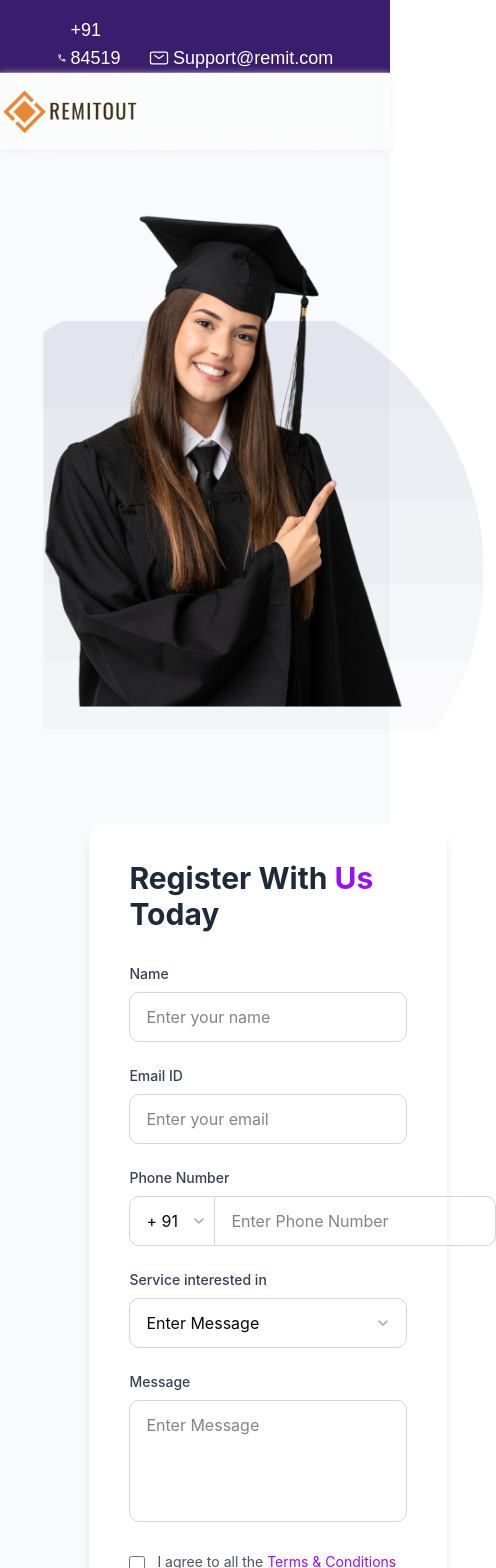
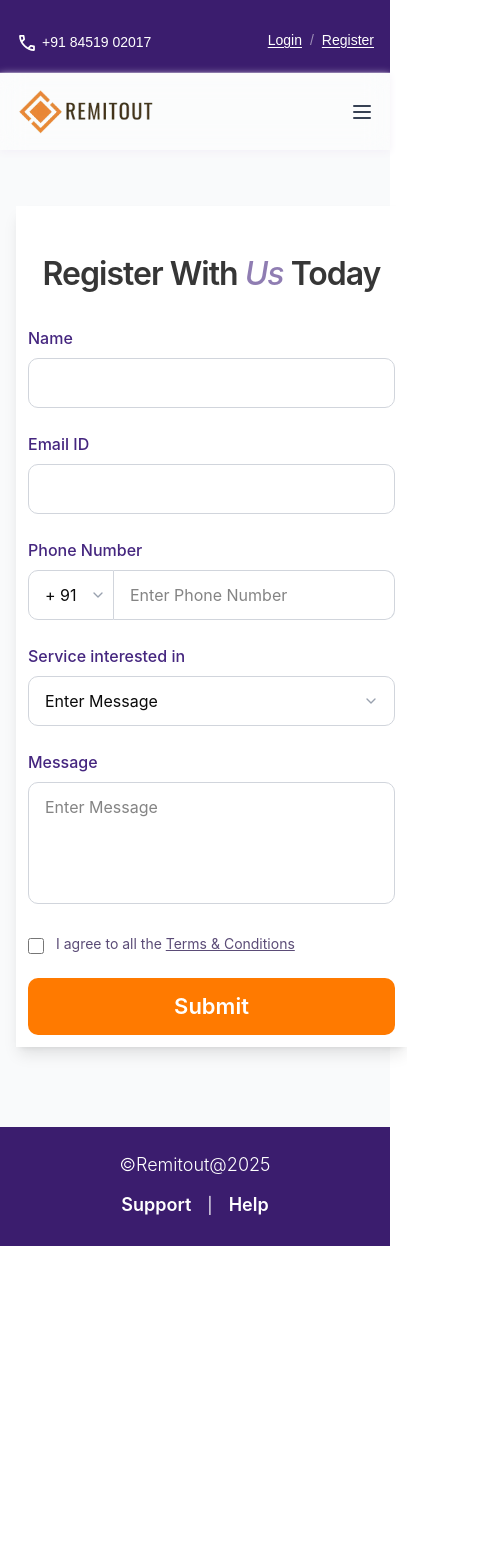
Before and after one commit to remitout2017-cell/remitout-landing, a Next.js app: page /register in a window 390 px wide. Shown: the top 1568 px of the page, 496 px wide, since content can reach past the window. After the commit the page ends 1246 px from the top, so only its background shows below. Built offline with nearby package versions, Linux system fonts and the light colour scheme.

Commit message:
registration page made for responsivness

```diff
--- a/app/register/page.tsx
+++ b/app/register/page.tsx
@@ -12,31 +12,33 @@ export default function RegisterPage() {
   return (
     <div className="flex flex-col min-h-screen  bg-gray-50">
       <div className="bg-[#3B1D6E] text-white text-sm border-b border-white/20 py-4">
-        <div className="max-w-8xl flex flex-col sm:flex-row justify-between items-center h-10 px-[131px]">
+        <div className="max-w-8xl flex flex-row justify-between md:items-center h-10 p-4 md:px-[131px]">
           {/* Left side: Phone and Email */}
-          <div className="flex items-center gap-4 font-poppins text-lg">
-            <div className="flex items-center gap-1">
+          <div className="flex  gap-4 font-poppins text-sm md:text-lg">
+            <div className="flex  gap-1">
               <Phone />
               <span>+91 84519 02017</span>
             </div>
             <span className="hidden sm:inline-block text-white/40">|</span>
-            <div className="flex items-center gap-1">
+            <div className="hidden sm:flex items-center gap-1">
               <Mail />
               <span>Support@remit.com</span>
             </div>
           </div>
 
-          {/* Right side: Social & Login */}
+          {/* Right side */}
           <div className="flex items-center gap-4 mt-2 sm:mt-0">
-            <div className="flex items-center gap-2 font-poppins text-lg">
+            {/* Connect Us & Social Icons - only on desktop */}
+            <div className="hidden sm:flex items-center gap-2 font-poppins text-lg">
               <span>Connect Us</span>
-              {/* Replace emojis with icons if you're using Heroicons or FontAwesome */}
               <FaceBook />
               <Pinterest />
               <Insta />
             </div>
+
+            {/* Login/Register - visible on all views */}
             <span className="hidden sm:inline-block text-white/40">|</span>
-            <div className="flex items-center gap-2 font-poppins text-lg">
+            <div className="flex  gap-2 font-poppins text-sm md:text-lg">
               <a
                 href="/login"
                 className="underline underline-offset-2 hover:text-gray-200"
@@ -54,13 +56,14 @@ export default function RegisterPage() {
           </div>
         </div>
       </div>
+
       {/* Navigation Links */}
       <Navbar />
 
       {/* Main Content */}
-      <main className="flex-grow max-w-8xl mr-32">
+      <main className="flex-grow max-w-8xl m-4 md:mr-32">
         <div className="grid lg:grid-cols-2 gap-12 items-center">
-          <div className="relative w-full">
+          <div className="hidden md:block relative w-full">
             {/* Background banner (custom image or color block) */}
             <div className="absolute inset-0 top-40 left-20 z-1 mt-[10%] mb-10">
               <Image
@@ -85,10 +88,12 @@ export default function RegisterPage() {
           </div>
 
           {/* Right Side - Registration Form */}
-          <div className="w-[80%] ml-auto mb-auto mt-10 bg-white px-10 py-9 rounded-2xl shadow-lg">
+          <div className="w-full md:w-[80%] mx-auto md:ml-auto md:mb-auto mt-10 bg-white p-3 md:px-10 md:py-9 md:rounded-2xl shadow-lg">
             <div className="mb-8">
-              <h1 className="text-3xl font-bold text-gray-800 mb-2">
-                Register With <span className="text-purple-600">Us</span> Today
+              <h1 className="text-[32px] md:text-4xl text-center font-semibold leading-[40px] capitalize tracking-[-1px] text-[#363636] mb-2 pt-9 md:pt-0">
+                Register With{" "}
+                <span className="text-[#45267F]/60 italic font-medium">Us</span>{" "}
+                Today
               </h1>
             </div>
 
@@ -97,7 +102,7 @@ export default function RegisterPage() {
               <div>
                 <label
                   htmlFor="name"
-                  className="block text-sm font-medium text-gray-700 mb-2"
+                  className="block text-base font-medium text-[#45267F] mb-2"
                 >
                   Name
                 </label>
@@ -105,8 +110,7 @@ export default function RegisterPage() {
                   type="text"
                   id="name"
                   name="name"
-                  className="w-full px-4 py-3 border border-gray-300 rounded-lg focus:ring-2 focus:ring-purple-500 focus:border-transparent outline-none transition-colors"
-                  placeholder="Enter your name"
+                  className="w-full px-4 py-3 border border-gray-300 rounded-lg focus:ring-2 focus:ring-[#45267F] focus:border-transparent outline-none transition-colors"
                 />
               </div>
 
@@ -114,7 +118,7 @@ export default function RegisterPage() {
               <div>
                 <label
                   htmlFor="email"
-                  className="block text-sm font-medium text-gray-700 mb-2"
+                  className="block text-base font-medium text-[#45267F] mb-2"
                 >
                   Email ID
                 </label>
@@ -122,8 +126,7 @@ export default function RegisterPage() {
                   type="email"
                   id="email"
                   name="email"
-                  className="w-full px-4 py-3 border border-gray-300 rounded-lg focus:ring-2 focus:ring-purple-500 focus:border-transparent outline-none transition-colors"
-                  placeholder="Enter your email"
+                  className="w-full px-4 py-3 border border-gray-300 rounded-lg focus:ring-2 focus:ring-[#45267F] focus:border-transparent outline-none transition-colors"
                 />
               </div>
 
@@ -131,13 +134,13 @@ export default function RegisterPage() {
               <div>
                 <label
                   htmlFor="phone"
-                  className="block text-sm font-medium text-gray-700 mb-2"
+                  className="block text-base font-medium text-[#45267F] mb-2"
                 >
                   Phone Number
                 </label>
                 <div className="flex">
                   <div className="relative">
-                    <select className="appearance-none bg-white border border-gray-300 rounded-l-lg px-4 py-3 pr-8 focus:ring-2 focus:ring-purple-500 focus:border-transparent outline-none">
+                    <select className="appearance-none bg-white border border-gray-300 rounded-l-lg px-4 py-3 pr-8 focus:ring-2 focus:ring-[#45267F] focus:border-transparent outline-none">
                       <option value="+91">+ 91</option>
                       <option value="+1">+ 1</option>
                       <option value="+44">+ 44</option>
@@ -148,7 +151,7 @@ export default function RegisterPage() {
                     type="tel"
                     id="phone"
                     name="phone"
-                    className="flex-1 px-4 py-3 border border-l-0 border-gray-300 rounded-r-lg focus:ring-2 focus:ring-purple-500 focus:border-transparent outline-none transition-colors"
+                    className="flex-1 px-4 py-3 border border-l-0 border-gray-300 rounded-r-lg focus:ring-2 focus:ring-[#45267F] focus:border-transparent outline-none transition-colors"
                     placeholder="Enter Phone Number"
                   />
                 </div>
@@ -158,13 +161,18 @@ export default function RegisterPage() {
               <div>
                 <label
                   htmlFor="service"
-                  className="block text-sm font-medium text-gray-700 mb-2"
+                  className="block text-base font-medium text-[#45267F] mb-2"
                 >
                   Service interested in
                 </label>
                 <div className="relative">
-                  <select className="w-full appearance-none px-4 py-3 border border-gray-300 rounded-lg focus:ring-2 focus:ring-purple-500 focus:border-transparent outline-none bg-white">
-                    <option value="">Enter Message</option>
+                  <select
+                    defaultValue=""
+                    className="w-full appearance-none px-4 py-3 border border-gray-300 rounded-lg focus:ring-2 focus:ring-[#45267F] focus:border-transparent outline-none bg-white"
+                  >
+                    <option value="" disabled hidden>
+                      Enter Message
+                    </option>
                     <option value="consultation">Consultation</option>
                     <option value="money-transfer">Money Transfer</option>
                     <option value="business-services">Business Services</option>
@@ -178,7 +186,7 @@ export default function RegisterPage() {
               <div>
                 <label
                   htmlFor="message"
-                  className="block text-sm font-medium text-gray-700 mb-2"
+                  className="block text-base font-medium text-[#45267F] mb-2"
                 >
                   Message
                 </label>
@@ -186,7 +194,7 @@ export default function RegisterPage() {
                   id="message"
                   name="message"
                   rows={4}
-                  className="w-full px-4 py-3 border border-gray-300 rounded-lg focus:ring-2 focus:ring-purple-500 focus:border-transparent outline-none transition-colors resize-none"
+                  className="w-full px-4 py-3 border border-gray-300 rounded-lg focus:ring-2 focus:ring-[#45267F] focus:border-transparent outline-none transition-colors resize-none"
                   placeholder="Enter Message"
                 ></textarea>
               </div>
@@ -197,14 +205,11 @@ export default function RegisterPage() {
                   type="checkbox"
                   id="terms"
                   name="terms"
-                  className="mt-1 w-4 h-4 text-purple-600 border-gray-300 rounded focus:ring-purple-500"
+                  className="mt-1 w-4 h-4 text-[#45267F] border-gray-300 rounded focus:ring-[#45267F]"
                 />
-                <label htmlFor="terms" className="text-sm text-gray-600">
+                <label htmlFor="terms" className="text-sm text-[#5B4C77]">
                   I agree to all the{" "}
-                  <Link
-                    href="/terms"
-                    className="text-purple-600 hover:underline"
-                  >
+                  <Link href="/terms" className="underline">
                     Terms & Conditions
                   </Link>
                 </label>
@@ -213,7 +218,7 @@ export default function RegisterPage() {
               {/* Submit Button */}
               <button
                 type="submit"
-                className="w-full bg-orange-500 hover:bg-orange-600 text-white font-semibold py-3 px-6 rounded-lg transition-colors duration-200"
+                className="w-full text-[22px] bg-[#FF7A00] text-white font-semibold py-3 px-6 rounded-lg transition-colors duration-200 cursor-pointer"
               >
                 Submit
               </button>
@@ -225,18 +230,20 @@ export default function RegisterPage() {
       {/* Footer */}
       <footer className="bg-[#3B1D6E] text-white py-6 mt-16">
         <div className="max-w-7xl mx-auto px-4 sm:px-6 lg:px-8">
-          <div className="flex justify-between items-center">
+          <div className="flex flex-col md:flex-row justify-between items-center gap-2 md:gap-0">
             <div>
               <p className="text-lg font-light">©Remitout@2025</p>
             </div>
-            <div className="flex space-x-4">
+            <div className="flex space-x-4 ">
               <Link
                 href="/support"
                 className="text-lg font-semibold leading-[35px]  transition-colors"
               >
                 Support
               </Link>
-
+              <span className="flex md:hidden justify-center items-center">
+                |
+              </span>
               <Link
                 href="/help"
                 className="text-lg font-semibold leading-[35px]  transition-colorss"
--- a/components/Navbar.tsx
+++ b/components/Navbar.tsx
@@ -1,12 +1,17 @@
-import React from 'react'
+"use client";
+import React, { useState } from "react";
 import Link from "next/link";
-import Image from 'next/image';
+import Image from "next/image";
+import { Menu, X } from "lucide-react";
 
 const Navbar = () => {
+  const [isMobileMenuOpen, setMobileMenuOpen] = useState(false);
+
   return (
-    <nav className="bg-white/35 shadow-[0_2px_8px_0px_#F3F0F7] flex items-center justify-between  md:px-[131px] py-4  backdrop-blur-md">
+    <nav className="bg-white/35 shadow-[0_2px_8px_0px_#F3F0F7] backdrop-blur-md">
+      <div className="flex items-center justify-between md:px-[131px] px-4 py-4">
+        {/* Logo */}
         <div className="flex items-center space-x-2">
-        {/* Replace /logo.png with your actual logo path */}
           <Image
             src="/remitout_logo.webp"
             alt="Remitout Logo"
@@ -16,40 +21,36 @@ const Navbar = () => {
           />
         </div>
 
+        {/* Desktop Links */}
         <div className="hidden md:flex text-base items-center space-x-8">
-        <Link
-          href="#"
-          className="text-gray-700 hover:text-gray-900 font-medium"
+          <Link href="#" className="text-gray-700 hover:text-gray-900 font-medium">Home</Link>
+          <Link href="#" className="text-gray-700 hover:text-gray-900 font-medium">Our Services</Link>
+          <Link href="#" className="text-gray-700 hover:text-gray-900 font-medium">Testimonials</Link>
+          <Link href="#" className="text-gray-700 hover:text-gray-900 font-medium">FAQs</Link>
+          <Link href="#" className="text-gray-700 hover:text-gray-900 font-medium">Schedule Call</Link>
+        </div>
+
+        {/* Mobile Hamburger Button */}
+        <button
+          onClick={() => setMobileMenuOpen(!isMobileMenuOpen)}
+          className="md:hidden text-gray-700 focus:outline-none"
         >
-          Home
-        </Link>
-        <Link
-          href="#"
-          className="text-gray-700 hover:text-gray-900 font-medium"
-        >
-          Our Services
-        </Link>
-        <Link
-          href="#"
-          className="text-gray-700 hover:text-gray-900 font-medium"
-        >
-          Testimonials
-        </Link>
-        <Link
-          href="#"
-          className="text-gray-700 hover:text-gray-900 font-medium"
-        >
-          FAQs
-        </Link>
-        <Link
-          href="#"
-          className="text-gray-700 hover:text-gray-900 font-medium"
-        >
-          Schedule Call
-        </Link>
+          {isMobileMenuOpen ? <X className="w-6 h-6" /> : <Menu className="w-6 h-6" />}
+        </button>
       </div>
+
+      {/* Mobile Dropdown Menu */}
+      {isMobileMenuOpen && (
+        <div className="md:hidden flex flex-col space-y-4 px-4 pb-6">
+          <Link href="#" className="text-gray-700 hover:text-gray-900 font-medium">Home</Link>
+          <Link href="#" className="text-gray-700 hover:text-gray-900 font-medium">Our Services</Link>
+          <Link href="#" className="text-gray-700 hover:text-gray-900 font-medium">Testimonials</Link>
+          <Link href="#" className="text-gray-700 hover:text-gray-900 font-medium">FAQs</Link>
+          <Link href="#" className="text-gray-700 hover:text-gray-900 font-medium">Schedule Call</Link>
+        </div>
+      )}
     </nav>
   );
-}
+};
 
-export default Navbar
+export default Navbar;
```
Lines whose indentation alone changed are shown as unchanged.
